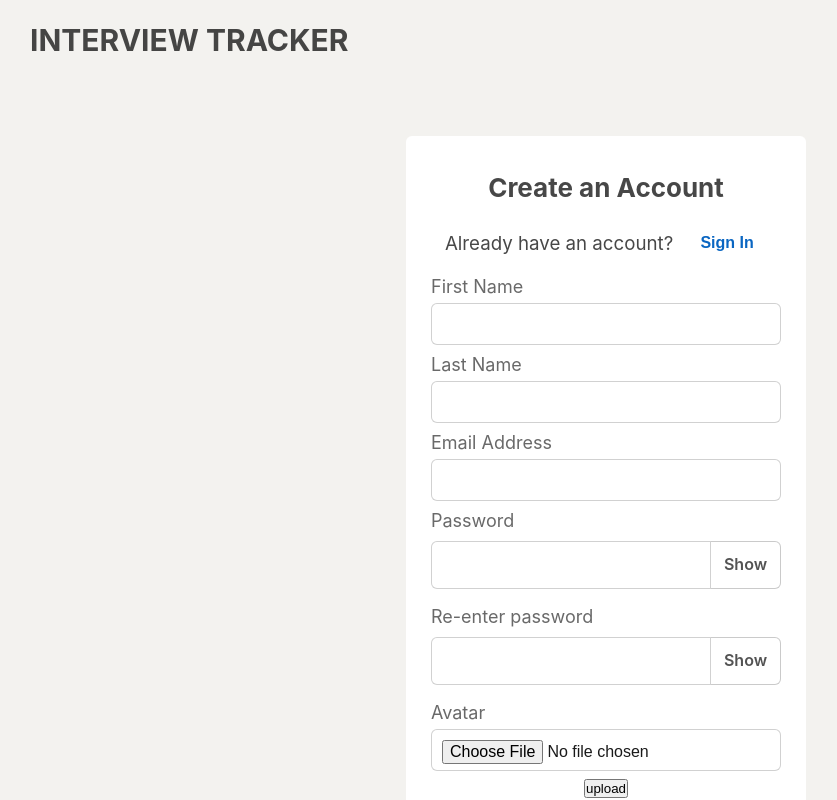
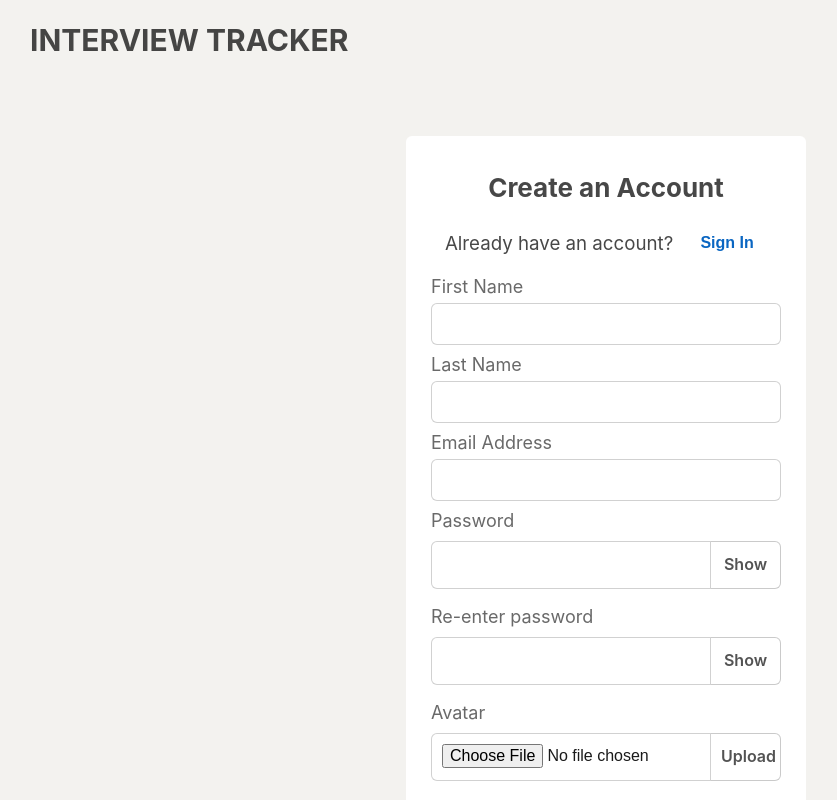
Before and after one commit to lnielsen209/Interview-TrackerX, a React app: page /signup in a window 1280 px wide. Shown: the top 800 px of the page, without its empty margins (34-871 px from the left). Built offline with nearby package versions, Linux system fonts and the light colour scheme.

Commit message:
upload button in Signup Component completed

```diff
--- a/client/components/pages/Signup/Signup.jsx
+++ b/client/components/pages/Signup/Signup.jsx
@@ -13,6 +13,7 @@ import {
   StyledH3,
   StyledSpinner,
 } from '../../common';
+import { Theme } from '../../../style/Theme';
 import axios from 'axios';
 
 const H1 = styled(StyledH1)`
@@ -40,6 +41,51 @@ const SignupInput = styled(StyledFormInput)`
 const SignupButton = styled(StyledButton)``;
 
 const SigninButton = styled(StyledButton)``;
+
+const StyledAvatarInputWrapper = styled.div`
+  display: flex;
+`;
+
+const StyledAvatarInput = styled(StyledFormInput)`
+  width: 80%;
+  border-top-right-radius: 0;
+  border-bottom-right-radius: 0;
+`;
+
+const UploadButton = styled.div`
+  background: ${Theme.secondary};
+  color: ${Theme.color};
+  opacity: 75%;
+  font-size: 16px;
+  line-height: 24px;
+  text-align: center;
+  vertical-align: middle;
+  height: 48px;
+  width: 350px;
+  border-radius: 6px;
+  border: 1px solid rgba(26, 26, 26, 0.3);
+  padding: 10px;
+  margin: 8px 0px 16px 0px;
+  width: 20%;
+  box-sizing: border-box;
+  border-left: 0;
+  border-top-left-radius: 0;
+  border-bottom-left-radius: 0;
+  font-weight: 600;
+  cursor: pointer;
+  user-select: none;
+  transition-timing-function: cubic-bezier(0, 0, 0.2, 1);
+  transition-duration: 0.167s;
+
+  &:hover {
+    background-color: ${Theme.background};
+    box-shadow: rgb(200, 200, 200) 0px 0px 0px 1px inset;
+  }
+
+  &:active {
+    transform: scale(0.98);
+  }
+`;
 
 const Signup = () => {
   let timeoutID;
@@ -143,8 +189,8 @@ const Signup = () => {
             <>
               <SignupLabal light>First Name</SignupLabal>
               <SignupInput
-                className='inputSignUp'
-                type='text'
+                className="inputSignUp"
+                type="text"
                 value={first_name}
                 onChange={(e) => setFirstName(e.target.value)}
                 required
@@ -152,8 +198,8 @@ const Signup = () => {
 
               <SignupLabal light>Last Name</SignupLabal>
               <SignupInput
-                className='inputSignUp'
-                type='text'
+                className="inputSignUp"
+                type="text"
                 value={last_name}
                 onChange={(e) => setLastName(e.target.value)}
                 required
@@ -161,8 +207,8 @@ const Signup = () => {
 
               <SignupLabal light>Email Address</SignupLabal>
               <SignupInput
-                className='inputSignUp'
-                type='email'
+                className="inputSignUp"
+                type="email"
                 value={email}
                 onChange={(e) => setEmail(e.target.value)}
                 required
@@ -170,7 +216,7 @@ const Signup = () => {
 
               <SignupLabal light>Password</SignupLabal>
               <StyledFormPWDInput
-                className='inputSignUp'
+                className="inputSignUp"
                 value={password}
                 onChange={(e) => setPassword(e.target.value)}
                 required
@@ -178,20 +224,22 @@ const Signup = () => {
 
               <SignupLabal light>Re-enter password</SignupLabal>
               <StyledFormPWDInput
-                className='inputSignUp'
+                className="inputSignUp"
                 value={password2}
                 onChange={(e) => setPassword2(e.target.value)}
                 required
               />
               <SignupLabal light>Avatar</SignupLabal>
-              <SignupInput
-                className='inputSignUp'
-                type='file'
-                name='avatar'
-                onChange={avatarChangeHandler}
-                required
-              />
-              <button onClick={handleClick}>upload</button>
+              <StyledAvatarInputWrapper>
+                <StyledAvatarInput
+                  className="inputSignUp"
+                  type="file"
+                  name="avatar"
+                  onChange={avatarChangeHandler}
+                  required
+                />
+                <UploadButton onClick={handleClick}>Upload</UploadButton>
+              </StyledAvatarInputWrapper>
             </>
           )}
           <SignupButton disabled={loading}>
```
